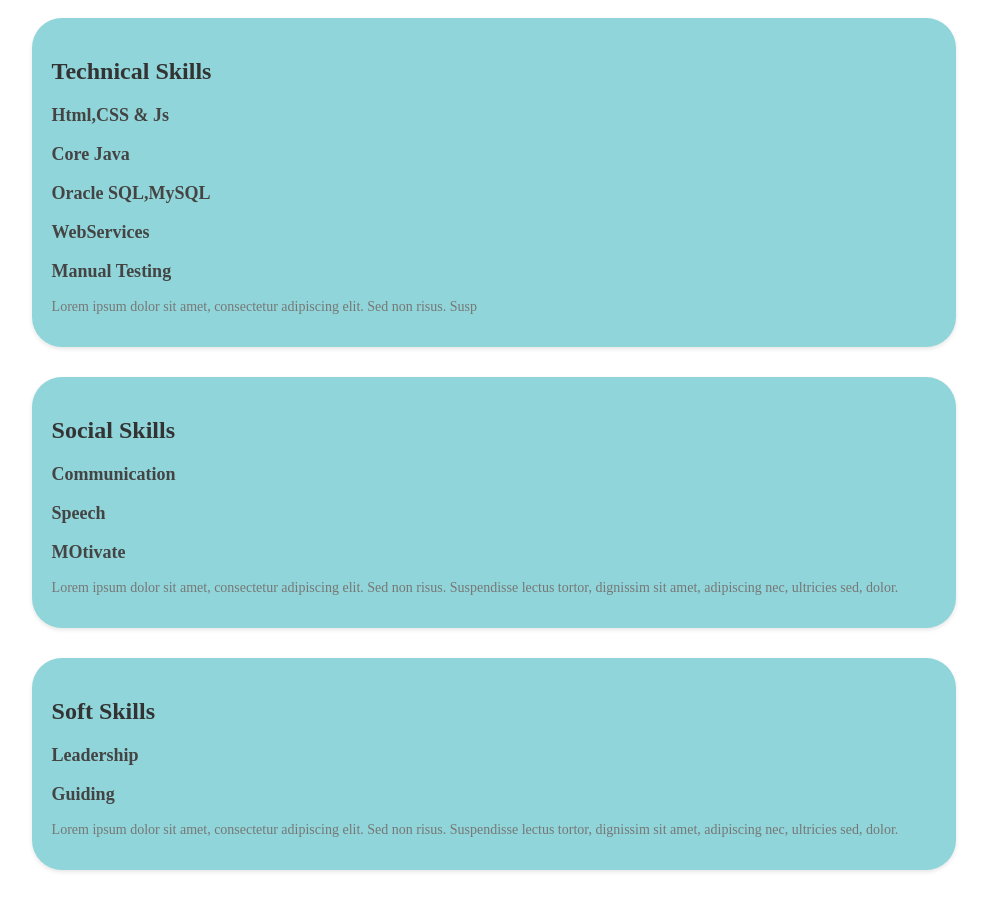
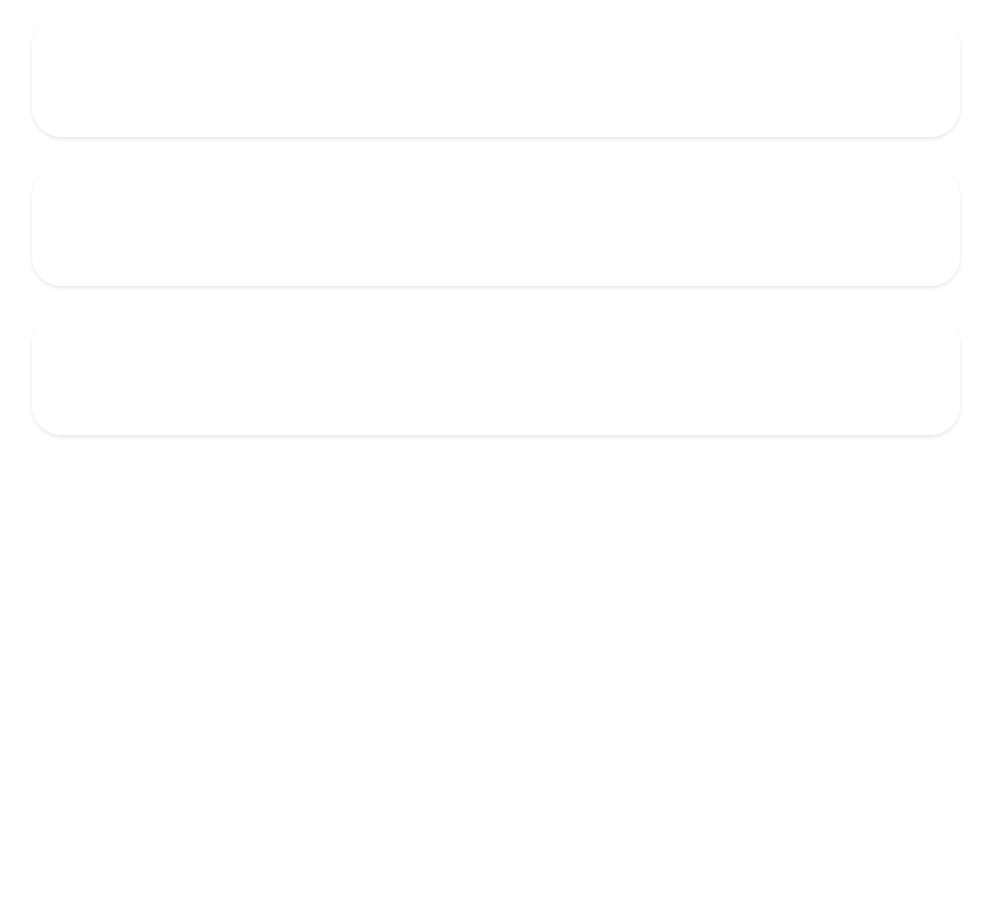
Before and after one commit to Gaurav22-AS/PORTFOLIO, a plain HTML site: page skills.html in a window 1280 px wide. Shown: the whole page, without its empty margins (166-1155 px from the left). After the commit the page ends 836 px from the top, so only its background shows below. Drawn offline with Linux system fonts and the light colour scheme.

Commit message:
changes in portfolio

```diff
--- a/skills.css
+++ b/skills.css
@@ -6,25 +6,31 @@
     background-size: cover;
     padding-bottom: 10px;
     padding-top: 10px;
+    height: 100vh;
   }
 
   .skills-container {
     width: 70%;
     margin-bottom: 30px;
     margin-left:15%;
-    background-color: #90d5d9;
+    background-color:transparent;
+    border: 2px solid white;
     padding: 20px;
     border-radius: 5px;
     box-shadow: 0 2px 4px rgba(0, 0, 0, 0.1);
     border-radius: 30px;
     padding-bottom: 10px;
+    color: white;
 
+  }
+  h3{
+    color: white;
   }
 
   .skills-container h2 {
     font-size: 24px;
     margin-bottom: 20px;
-    color: #333;
+    color:white
   }
 
   .skill-item {
@@ -33,13 +39,13 @@
 
   .skill-item h3 {
     font-size: 18px;
-    color: #444;
+    color: #e2adad;
     margin-bottom: 10px;
   }
 
   .skill-item p {
     font-size: 14px;
-    color: #777;
+    color:aquamarine
     line-height: 1.5;
   }
 
--- a/skills.html
+++ b/skills.html
@@ -10,34 +10,45 @@
     <div class="skills-page">
         <div class="skills-container">
             <h2>Technical Skills</h2>
-          <div class="skill-item">
+
+          <details><div class="skill-item">
             <h3>Html,CSS & Js</h3>
             <h3>Core Java</h3>
             <h3>Oracle SQL,MySQL</h3>
             <h3>WebServices</h3>
             <h3>Manual Testing</h3>
-            <p>Lorem ipsum dolor sit amet, consectetur adipiscing elit. Sed non risus. Susp</p>
-          </div>
+            <details><p>Lorem ipsum dolor sit amet, consectetur adipiscing elit. Sed non risus. Susp</p></details>
+          </div></details>
+
+
           <!-- Add more skill items as needed -->
         </div>
         <div class="skills-container">
           <h2>Social Skills</h2>
+          <details>
             <div class="skill-item">
                 <h3>Communication</h3>
                 <h3>Speech</h3>
                 <h3>MOtivate</h3>
+                <details>
                 <p>Lorem ipsum dolor sit amet, consectetur adipiscing elit. Sed non risus. Suspendisse lectus tortor, dignissim sit amet, adipiscing nec, ultricies sed, dolor.</p>
+
+                </details>
             </div>
+          </details>
           <!-- Add more skill items as needed -->
         </div>
         <div class="skills-container">
           <h2>Soft Skills</h2>
+          <details>
             <div class="skill-item">
                 <h3>Leadership</h3>
                 <h3>Guiding</h3>
-            <p>Lorem ipsum dolor sit amet, consectetur adipiscing elit. Sed non risus. Suspendisse lectus tortor, dignissim sit amet, adipiscing nec, ultricies sed, dolor.</p>
+                <details>      <p>Lorem ipsum dolor sit amet, consectetur adipiscing elit. Sed non risus. Suspendisse lectus tortor, dignissim sit amet, adipiscing nec, ultricies sed, dolor.</p>
+                </details>
             </div>
-          <!-- Add more skill items as needed -->
+
+          </details><!-- Add more skill items as needed -->
         </div>
       </div>
 </body>
```
Lines whose indentation alone changed are shown as unchanged.
